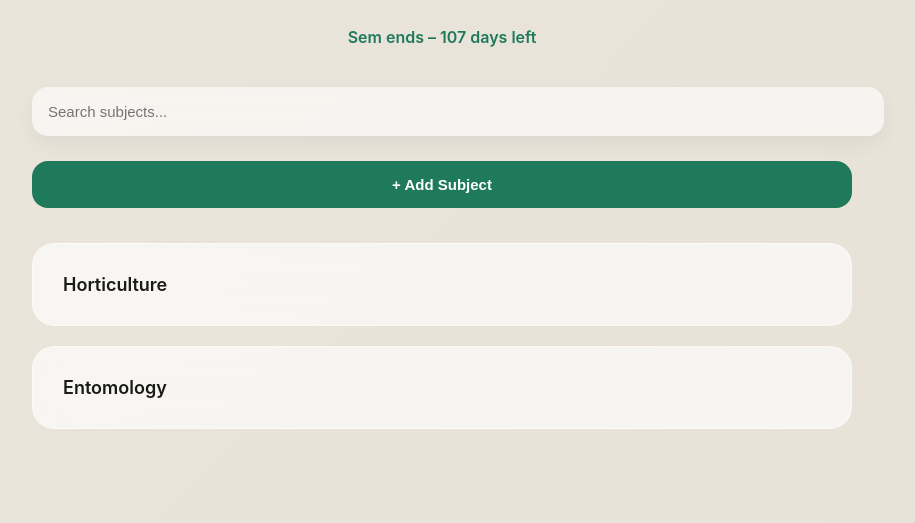
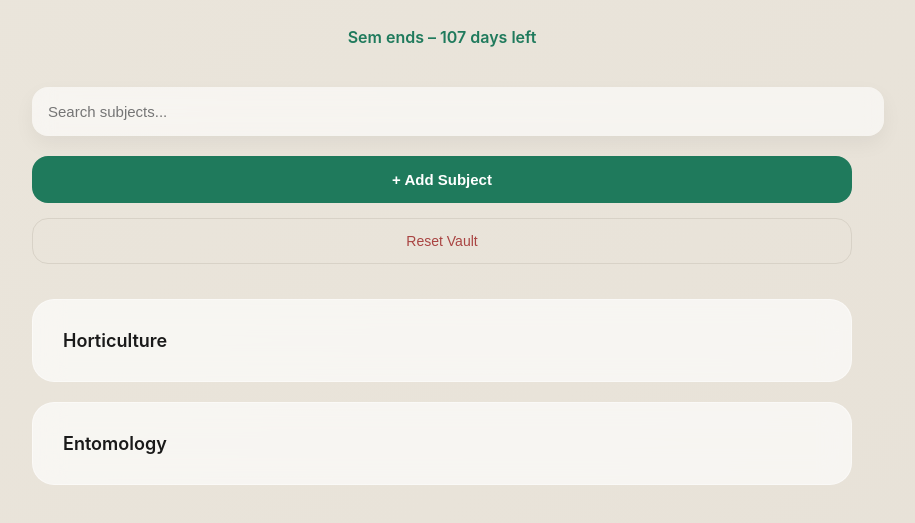
Before and after one commit to parrygarg12-star/Topper-notes, a plain HTML site: page index.html in a window 1280 px wide. Shown: the part 193-716 px from the top of the page, without its empty margins (198-1113 px from the left). Drawn offline with Linux system fonts and the light colour scheme.

Commit message:
Add reset button and update styles
Added a reset button to clear saved subjects and reset the vault. Updated styles and animations for better user experience.

```diff
--- a/index.html
+++ b/index.html
@@ -24,6 +24,7 @@
       max-width: 820px;
       margin: auto;
       padding: 80px 20px;
+      transition: 0.3s ease;
     }
 
     h1 {
@@ -54,7 +55,7 @@
       padding: 16px;
       border-radius: 16px;
       border: none;
-      margin-bottom: 25px;
+      margin-bottom: 20px;
       font-size: 15px;
       background: rgba(255,255,255,0.6);
       backdrop-filter: blur(10px);
@@ -89,7 +90,7 @@
       font-size: 15px;
       font-weight: 600;
       cursor: pointer;
-      margin-bottom: 35px;
+      margin-bottom: 15px;
       transition: 0.3s;
     }
 
@@ -97,9 +98,27 @@
       background: #166c50;
     }
 
+    .reset-btn {
+      width: 100%;
+      padding: 14px;
+      border-radius: 16px;
+      border: 1px solid #d8d2c7;
+      background: transparent;
+      color: #a94442;
+      font-size: 14px;
+      cursor: pointer;
+      margin-bottom: 35px;
+      transition: 0.3s;
+    }
+
+    .reset-btn:hover {
+      background: rgba(169,68,66,0.1);
+    }
+
     #viewer {
       display: none;
       height: 85vh;
+      animation: fadeIn 0.3s ease;
     }
 
     iframe {
@@ -117,6 +136,10 @@
       font-size: 14px;
     }
 
+    @keyframes fadeIn {
+      from { opacity: 0; transform: translateY(10px); }
+      to { opacity: 1; transform: translateY(0); }
+    }
   </style>
 </head>
 
@@ -132,6 +155,7 @@
   <input type="text" class="search" placeholder="Search subjects..." oninput="filterSubjects(this.value)">
 
   <button class="add-btn" onclick="addSubject()">+ Add Subject</button>
+  <button class="reset-btn" onclick="resetVault()">Reset Vault</button>
 
   <div id="subjects"></div>
 
@@ -143,6 +167,7 @@
 </div>
 
 <script>
+
 const examDate = new Date("2026-06-01");
 
 function updateCountdown() {
@@ -194,10 +219,19 @@ function addSubject() {
   }
 }
 
+function resetVault() {
+  const confirmReset = confirm("This will remove all saved subjects and reset the vault. Continue?");
+  if (confirmReset) {
+    localStorage.clear();
+    location.reload(true);
+  }
+}
+
 function openDrive(folderId) {
   document.getElementById("subjects").style.display = "none";
   document.querySelector(".search").style.display = "none";
   document.querySelector(".add-btn").style.display = "none";
+  document.querySelector(".reset-btn").style.display = "none";
   document.getElementById("viewer").style.display = "block";
   document.getElementById("driveFrame").src =
     "https://drive.google.com/embeddedfolderview?id=" + folderId + "#list";
@@ -208,7 +242,9 @@ function goBack() {
   document.getElementById("subjects").style.display = "block";
   document.querySelector(".search").style.display = "block";
   document.querySelector(".add-btn").style.display = "block";
+  document.querySelector(".reset-btn").style.display = "block";
 }
+
 </script>
 
 </body>
```
